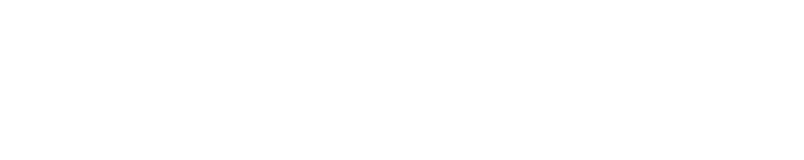
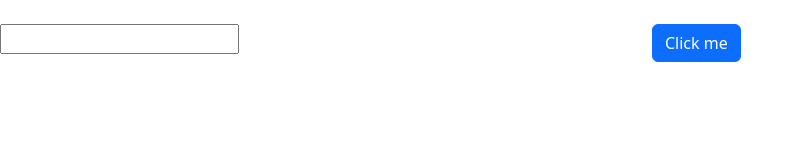
Before and after one commit to totick/functional_programming, a website: page public/index.html in a window 1280 px wide. Shown: the whole page, without its empty margins (0-804 px from the left). Drawn offline with nearby package versions, Linux system fonts and the light colour scheme.

Commit message:
Added form

```diff
--- a/public/index.html
+++ b/public/index.html
@@ -10,6 +10,16 @@
 </head>
 
 <body>
+  <div class="containe pt-4">
+    <div class="row">
+      <div class="col">
+        <input type="text" name="message" id="message">
+      </div>
+      <div class="col">
+        <button class="btn btn-primary">Click me</button>
+      </div>
+    </div>
+  </div>
   <script src="script.js"></script>
 </body>
 
```
